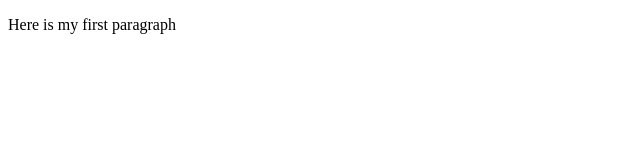
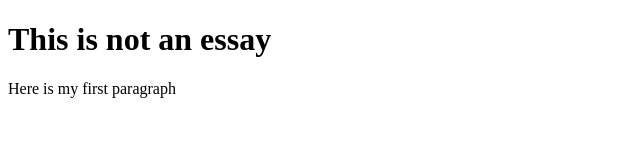
Before and after one commit to mdegagaTechtonic/ClassDemo, a plain HTML site: page index.html in a window 1280 px wide. Shown: the whole page, without its empty margins (0-640 px from the left). Drawn offline with Linux system fonts and the light colour scheme.

Commit message:
Modified index and style sheet

```diff
--- a/index.html
+++ b/index.html
@@ -5,6 +5,7 @@
     <title>Merry's Webpage</title>
   </head>
   <body>
+    <h1>This is not an essay</h1>
     <p>Here is my first paragraph</p>
   </body>
 </html>
--- a/style.css
+++ b/style.css
@@ -0,0 +1,3 @@
+h1 {
+   color: red;
+}
```
